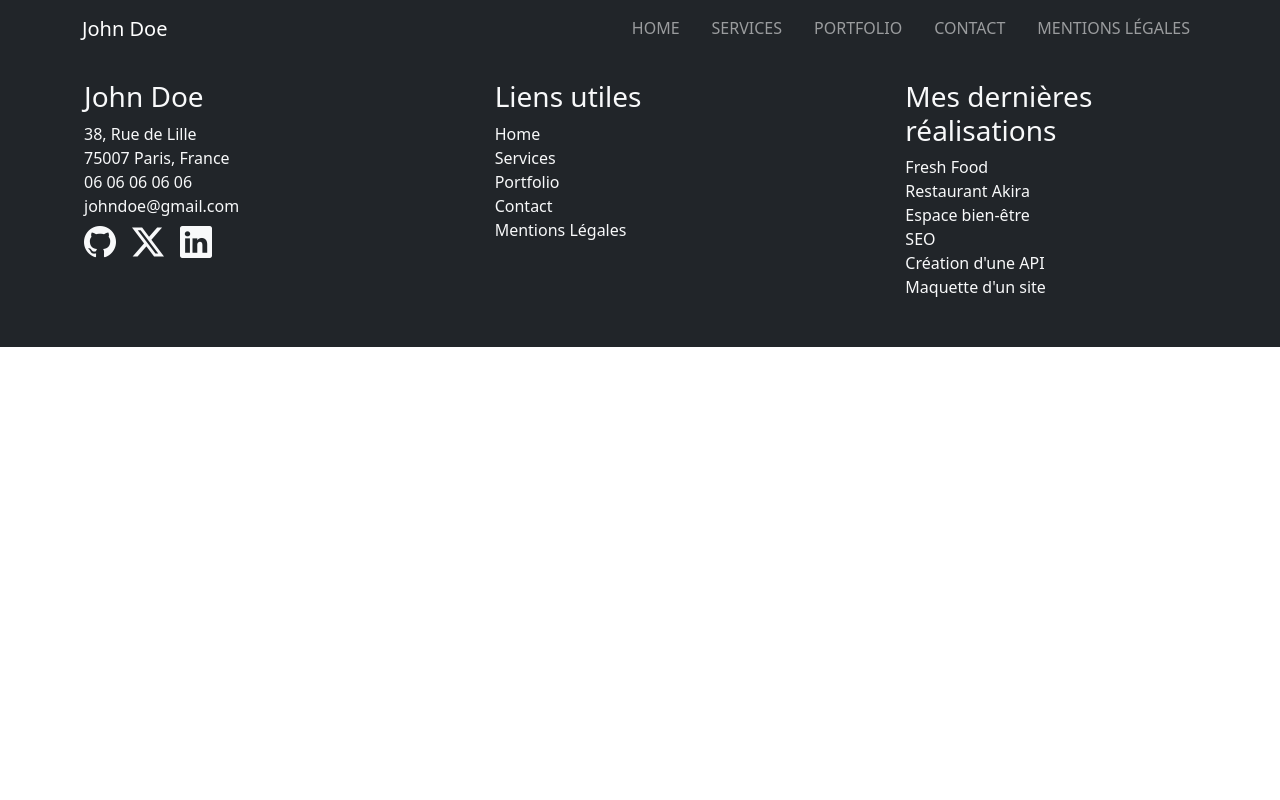
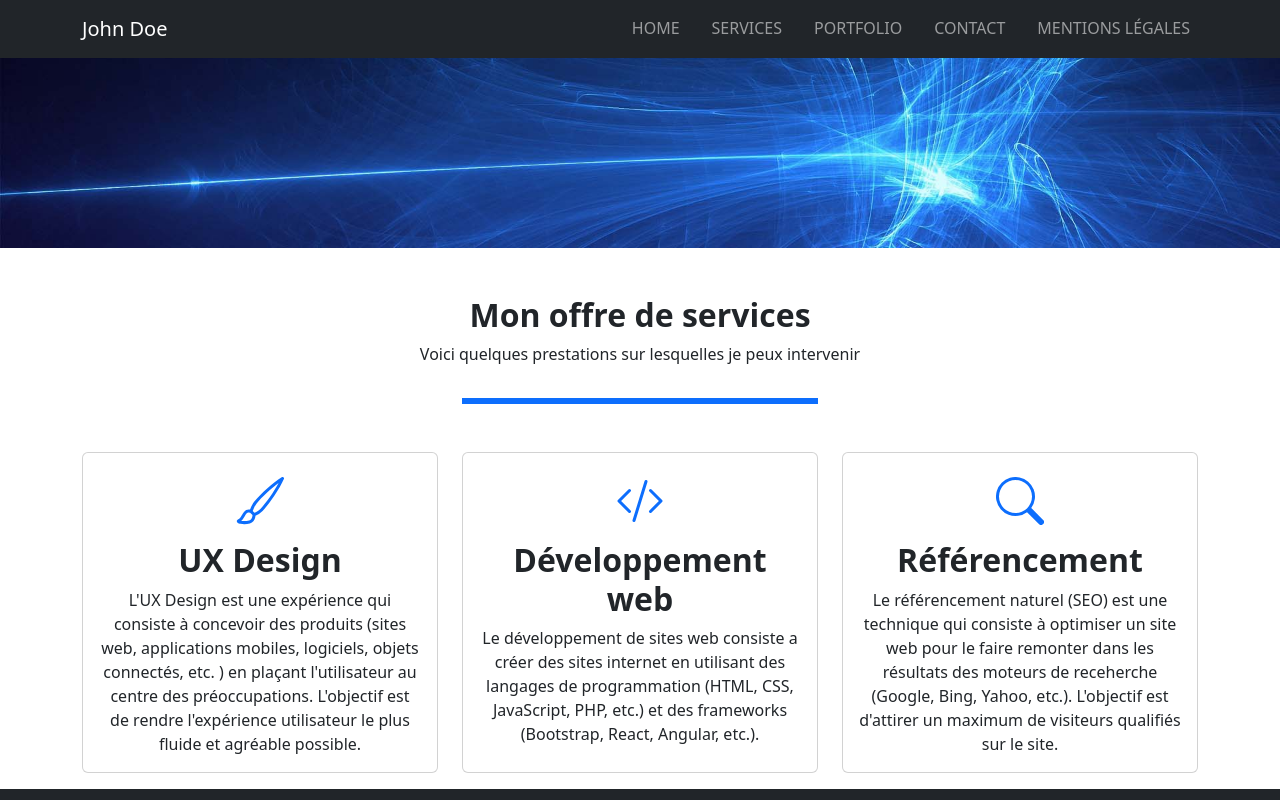
Before and after one commit to Doarj/portfolio-john-doe, a React (Create React App) app: page /services in a window 1280 px wide. Shown: the top 800 px of the page. Built offline with nearby package versions, Linux system fonts and the light colour scheme.

Commit message:
Add service

```diff
--- a/src/App.css
+++ b/src/App.css
@@ -61,6 +61,17 @@
   align-items: center;
   box-sizing: border-box;
 }
+
 .modalDiv2 {
   width: 50%;
 }
+
+.serv {
+  align-items: center;
+  padding-top: 24px;
+}
+
+.card:hover {
+  background-color: #efefef;
+  filter: drop-shadow(0px 5px 5px rgba(0, 0, 0, 0.3));
+}
--- a/src/pages/Services.jsx
+++ b/src/pages/Services.jsx
@@ -1,10 +1,78 @@
 import "../App.css";
+import { Container, Col, Row, Image, Card } from "react-bootstrap";
+import Banner from "../assets/img/banner.jpg"
 
 const Services = ()=> {
     return (
-        <div className="App">
-        <h1>SERVICES</h1>
-        </div>
+
+        <>
+        <Image src={Banner} fluid className="mt-5"/>
+
+        <Container className="pt-5 text-center">
+            <h2 className="fw-bold">Mon offre de services</h2>
+            <p>Voici quelques prestations sur lesquelles je peux intervenir</p>
+            <Row>
+                <Col></Col>
+                <Col><hr className="border border-primary border-3 opacity-100 mb-5"/></Col>
+                <Col></Col>
+            </Row>
+        </Container>
+
+        <Container className="text-center">
+          <Row>
+            <Col className="mb-3 d-flex align-items-stretch">
+
+              <Card className="serv">
+                <svg xmlns="http://www.w3.org/2000/svg" width="48" height="48" fill="#0D6EFD" class="bi bi-brush" viewBox="0 0 16 16">
+                    <path d="M15.825.12a.5.5 0 0 1 .132.584c-1.53 3.43-4.743 8.17-7.095 10.64a6.1 6.1 0 0 1-2.373 1.534c-.018.227-.06.538-.16.868-.201.659-.667 1.479-1.708 1.74a8.1 8.1 0 0 1-3.078.132 4 4 0 0 1-.562-.135 1.4 1.4 0 0 1-.466-.247.7.7 0 0 1-.204-.288.62.62 0 0 1 .004-.443c.095-.245.316-.38.461-.452.394-.197.625-.453.867-.826.095-.144.184-.297.287-.472l.117-.198c.151-.255.326-.54.546-.848.528-.739 1.201-.925 1.746-.896q.19.012.348.048c.062-.172.142-.38.238-.608.261-.619.658-1.419 1.187-2.069 2.176-2.67 6.18-6.206 9.117-8.104a.5.5 0 0 1 .596.04M4.705 11.912a1.2 1.2 0 0 0-.419-.1c-.246-.013-.573.05-.879.479-.197.275-.355.532-.5.777l-.105.177c-.106.181-.213.362-.32.528a3.4 3.4 0 0 1-.76.861c.69.112 1.736.111 2.657-.12.559-.139.843-.569.993-1.06a3 3 0 0 0 .126-.75zm1.44.026c.12-.04.277-.1.458-.183a5.1 5.1 0 0 0 1.535-1.1c1.9-1.996 4.412-5.57 6.052-8.631-2.59 1.927-5.566 4.66-7.302 6.792-.442.543-.795 1.243-1.042 1.826-.121.288-.214.54-.275.72v.001l.575.575zm-4.973 3.04.007-.005zm3.582-3.043.002.001h-.002z"/>
+                </svg>
+                <Card.Body>
+                  <Card.Title className="fw-bold fs-2">UX Design</Card.Title>
+                  <Card.Text className="text-center">
+                      L'UX Design est une expérience qui consiste à concevoir des produits (sites web, applications mobiles,
+                      logiciels, objets connectés, etc. ) en plaçant l'utilisateur au centre des préoccupations. L'objectif est
+                      de rendre l'expérience utilisateur le plus fluide et agréable possible.
+                  </Card.Text>
+                </Card.Body>
+              </Card>
+
+            </Col>
+            <Col className="mb-3 d-flex align-items-stretch">
+
+              <Card className="serv">
+                  <svg xmlns="http://www.w3.org/2000/svg" width="48" height="48" fill="#0D6EFD" class="bi bi-code-slash" viewBox="0 0 16 16">
+                      <path d="M10.478 1.647a.5.5 0 1 0-.956-.294l-4 13a.5.5 0 0 0 .956.294zM4.854 4.146a.5.5 0 0 1 0 .708L1.707 8l3.147 3.146a.5.5 0 0 1-.708.708l-3.5-3.5a.5.5 0 0 1 0-.708l3.5-3.5a.5.5 0 0 1 .708 0m6.292 0a.5.5 0 0 0 0 .708L14.293 8l-3.147 3.146a.5.5 0 0 0 .708.708l3.5-3.5a.5.5 0 0 0 0-.708l-3.5-3.5a.5.5 0 0 0-.708 0"/>
+                  </svg>
+                <Card.Body>
+                  <Card.Title className="fw-bold fs-2">Développement web</Card.Title>
+                  <Card.Text className="text-center">
+                      Le développement de sites web consiste a créer des sites internet en utilisant des langages de programmation
+                      (HTML, CSS, JavaScript, PHP, etc.) et des frameworks (Bootstrap, React, Angular, etc.).
+                  </Card.Text>
+                </Card.Body>
+              </Card>
+
+            </Col>
+            <Col className="mb-3 d-flex align-items-stretch">
+
+              <Card className="serv">
+                  <svg xmlns="http://www.w3.org/2000/svg" width="48" height="48" fill="#0D6EFD" class="bi bi-search" viewBox="0 0 16 16">
+                      <path d="M11.742 10.344a6.5 6.5 0 1 0-1.397 1.398h-.001q.044.06.098.115l3.85 3.85a1 1 0 0 0 1.415-1.414l-3.85-3.85a1 1 0 0 0-.115-.1zM12 6.5a5.5 5.5 0 1 1-11 0 5.5 5.5 0 0 1 11 0"/>
+                  </svg>
+                <Card.Body>
+                  <Card.Title className="fw-bold fs-2">Référencement</Card.Title>
+                  <Card.Text className="text-center">
+                      Le référencement naturel (SEO) est une technique qui consiste à optimiser un site web pour le faire remonter
+                      dans les résultats des moteurs de receherche (Google, Bing, Yahoo, etc.). L'objectif est d'attirer un maximum
+                      de visiteurs qualifiés sur le site.
+                  </Card.Text>
+                </Card.Body>
+              </Card>
+
+            </Col>
+          </Row>
+        </Container>
+        </>
 
     )
 }
```
